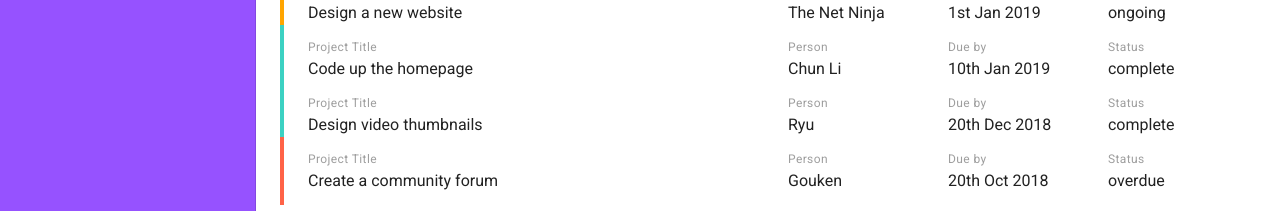
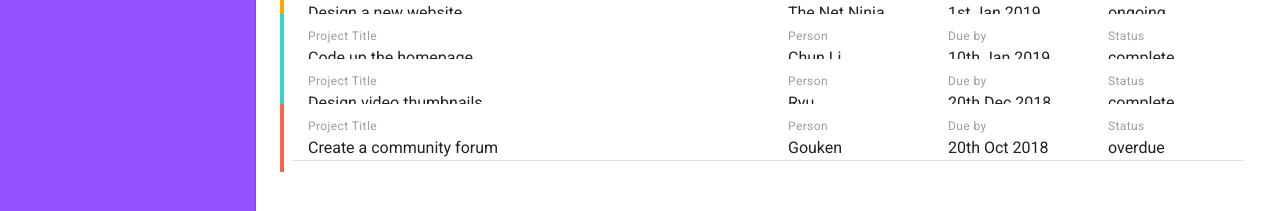
Before and after one commit to Djarid/netninja, a Vue app in the folder todo-ninja/: page / in a window 1280 px wide. Shown: the part 191-402 px from the top of the page. Built offline with nearby package versions, Linux system fonts and the light colour scheme.

Commit message:
Vuetify 15 - Dummy project (2020)

```diff
--- a/todo-ninja/src/views/Dashboard.vue
+++ b/todo-ninja/src/views/Dashboard.vue
@@ -42,8 +42,8 @@
                         <div>{{project.status}}</div>
                     </v-col>
                 </v-row>
+            <v-divider></v-divider>
             </v-card>
-            <v-divider></v-divider>
         </v-container>
 
     </div>
```
